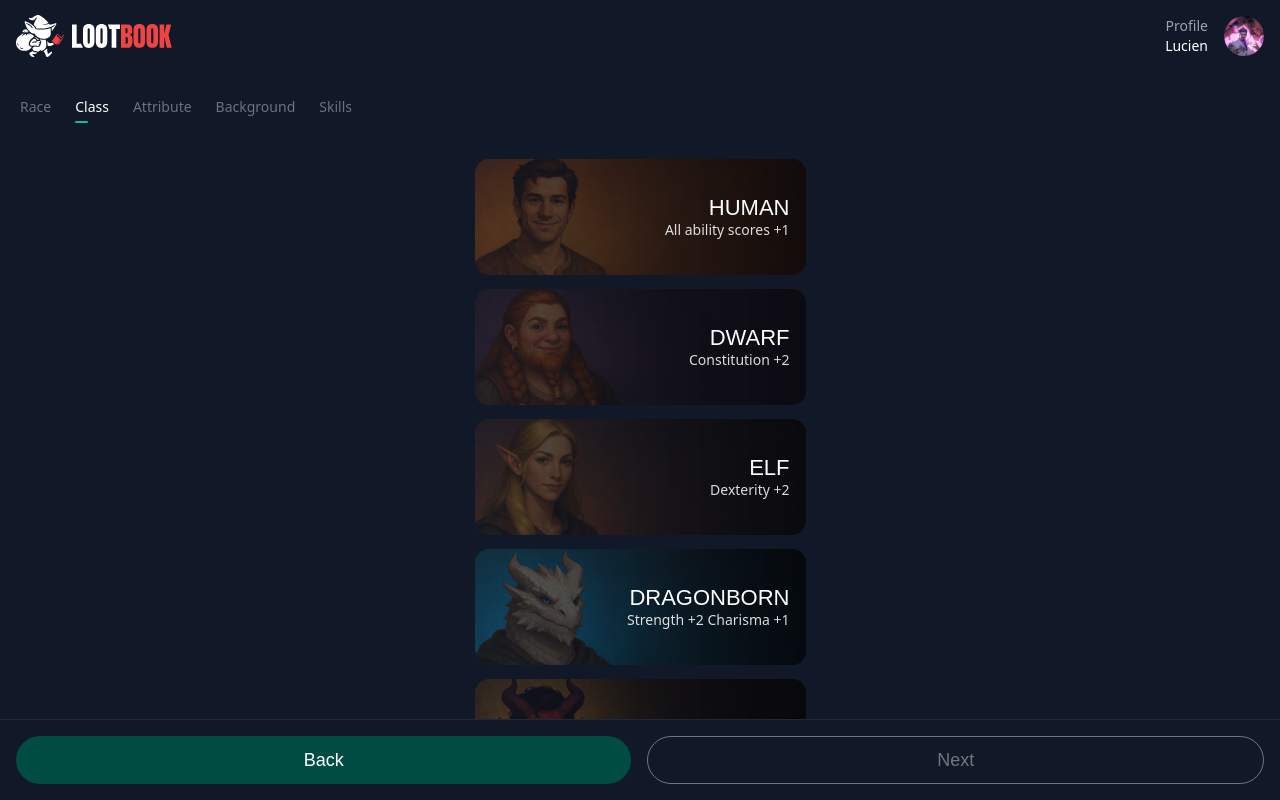
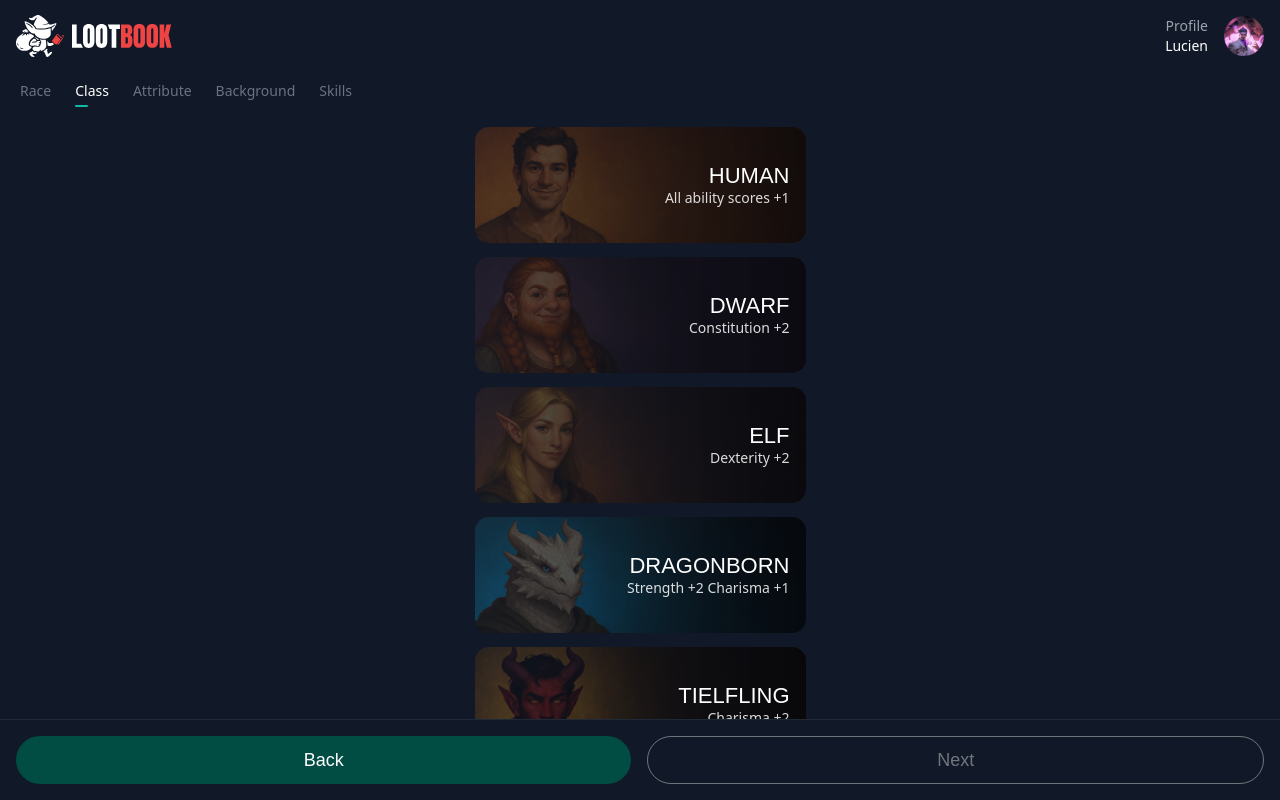
Before and after one commit to kerleypablo/lootbook_app_front, a Next.js app: page /characters/new/class in a window 1280 px wide. Built offline with nearby package versions, Linux system fonts and the light colour scheme; grey boxes are pictures that could not be loaded.

Commit message:
Fix header and navigation animation during character creation

```diff
--- a/src/app/characters/new/Attribute/page.tsx
+++ b/src/app/characters/new/Attribute/page.tsx
@@ -1,6 +1,5 @@
 "use client";
 import React, { useState, useRef, useEffect, useMemo } from "react";
-import NavigationNewCharacter from "../../../components/navigation/NavigationNewCharacter";
 import AttributeScore, { type AttributeKey } from "../../../components/AttributeScoreProps/AttributeScoreProps";
 import { useStepNavigation } from "../StepNavigationContext";
 
@@ -60,16 +59,11 @@ export default function AttributesPage() {
 
   return (
     <div
-      className="relative h-full flex flex-col bg-gray-900 text-white"
+      className="h-full overflow-y-auto px-4 text-white"
       data-accent={accentColor}
       data-shadow-top={shadowTop}
       data-has-setaccent={Boolean(setAccentColor)}
     >
-      <div className="flex-shrink-0 z-40 px-4 pt-4">
-        <NavigationNewCharacter />
-      </div>
-
-      <div className="flex-1 overflow-y-auto px-4 mt-4 pb-20 relative">
       <div className="relative z-10 max-w-[720px] mx-auto">
         <div className="grid grid-cols-1 md:grid-cols-2 gap-4 justify-items-center">
           {ALL.map((k) => (
@@ -96,6 +90,5 @@ export default function AttributesPage() {
         </div>
       </div>
     </div>
-    </div>
   );
 }
--- a/src/app/characters/new/class/page.tsx
+++ b/src/app/characters/new/class/page.tsx
@@ -1,7 +1,6 @@
 "use client";
 import React, { useState, useRef, useEffect } from "react";
 import ClassCard from "../../../components/cards/ClassCard";
-import NavigationNewCharacter from "../../../components/navigation/NavigationNewCharacter";
 import { useStepNavigation } from "../StepNavigationContext";
 
 const CLASSES = [
@@ -39,12 +38,7 @@ export default function ClassPage() {
   }, [selectedId, setIsNextEnabled]);
 
   return (
-    <div className="relative h-full flex flex-col bg-gray-900 text-white">
-      <div className="flex-shrink-0 z-40 px-4 pt-4">
-        <NavigationNewCharacter />
-      </div>
-
-      <div className="flex-1 overflow-y-auto px-4 mt-4 pb-20 relative">
+    <div className="h-full overflow-y-auto px-4 text-white relative">
       {selectedId && (
         <div
           className="absolute left-0 w-full z-0 transition-all duration-500 ease-in-out pointer-events-none"
@@ -76,6 +70,5 @@ export default function ClassPage() {
         );
       })}
     </div>
-    </div>
   );
 }
--- a/src/app/characters/new/layout.tsx
+++ b/src/app/characters/new/layout.tsx
@@ -3,6 +3,7 @@
 import { usePathname } from "next/navigation";
 import { motion, AnimatePresence } from "framer-motion";
 import Header from "../../components/layout/Header";
+import NavigationNewCharacter from "../../components/navigation/NavigationNewCharacter";
 import StepNavigation from "../../components/navigation/StepNavigation";
 import {
   StepNavigationProvider,
@@ -38,16 +39,19 @@ export default function CharactersLayout({
   return (
     <StepNavigationProvider>
       <div className="h-screen flex flex-col bg-gray-900">
-        {/* Header fixo no topo */}
+        {/* Header e navegação fixos no topo */}
         <div className="flex-shrink-0 z-50">
           <Header
             profileName="Lucien"
             profileImage="/images/charles_lourance.png"
           />
+          <div className="px-4">
+            <NavigationNewCharacter />
+          </div>
         </div>
 
-        {/* Conteúdo animado com controle de altura */}
-        <div className="flex-1 overflow-hidden relative">
+        {/* Conteúdo animado */}
+        <div className="flex-1 overflow-hidden">
           <AnimatePresence mode="wait">
             <motion.div
               key={pathname}
@@ -60,10 +64,11 @@ export default function CharactersLayout({
               {children}
             </motion.div>
           </AnimatePresence>
+        </div>
 
-          <div className="absolute bottom-0 left-0 w-full px-4 py-4 bg-gray-900 border-t border-gray-800 z-50">
-            <StepNavigationConsumer />
-          </div>
+        {/* Navegação de passos fixa no rodapé */}
+        <div className="flex-shrink-0 w-full px-4 py-4 bg-gray-900 border-t border-gray-800 z-50">
+          <StepNavigationConsumer />
         </div>
       </div>
     </StepNavigationProvider>
--- a/src/app/characters/new/race/page.tsx
+++ b/src/app/characters/new/race/page.tsx
@@ -1,7 +1,6 @@
 "use client";
 import React, { useState, useRef, useEffect } from "react";
 import ClassCard from "../../../components/cards/ClassCard";
-import NavigationNewCharacter from "../../../components/navigation/NavigationNewCharacter";
 import { useStepNavigation } from "../StepNavigationContext";
 
 const RACES = [
@@ -43,12 +42,7 @@ export default function RacePage() {
   }, [selectedId, setIsNextEnabled]);
 
   return (
-    <div className="relative h-full flex flex-col bg-gray-900 text-white">
-      <div className="flex-shrink-0 z-40 px-4 pt-4">
-        <NavigationNewCharacter />
-      </div>
-
-      <div className="flex-1 overflow-y-auto px-4 mt-4 pb-20 relative">
+    <div className="h-full overflow-y-auto px-4 text-white relative">
       {selectedId && (
         <div
           className="absolute left-0 w-full z-0 transition-all duration-500 ease-in-out pointer-events-none"
@@ -80,6 +74,5 @@ export default function RacePage() {
         );
       })}
     </div>
-    </div>
   );
 }
--- a/src/app/components/layout/Header.tsx
+++ b/src/app/components/layout/Header.tsx
@@ -15,12 +15,6 @@ const Header: React.FC<HeaderProps> = ({ profileName, profileImage }) => {
   return (
     <header className="w-full flex justify-between items-center p-4">
       <div className="flex items-center space-x-2">
-        <motion.div
-          initial={{ opacity: 0, x: -20 }}
-          animate={{ opacity: 1, x: 0 }}
-          transition={{ duration: 0.5 }}
-          className="flex items-center space-x-2"
-        >
         {/* SVG como componente React */}
         <div className="flex items-center justify-center w-15 h-8 text-teal-400">
           <GoblinSymbol className="w-25 h-100 text-red-500" />
@@ -29,7 +23,6 @@ const Header: React.FC<HeaderProps> = ({ profileName, profileImage }) => {
         <div className="flex items-center justify-center w-90 h-8 text-teal-400">
           <Logo className="w-25 h-100 text-red-500" />
         </div>
-        </motion.div>
       </div>
 
       {/* Perfil do usuário */}
```
Lines whose indentation alone changed are shown as unchanged.
